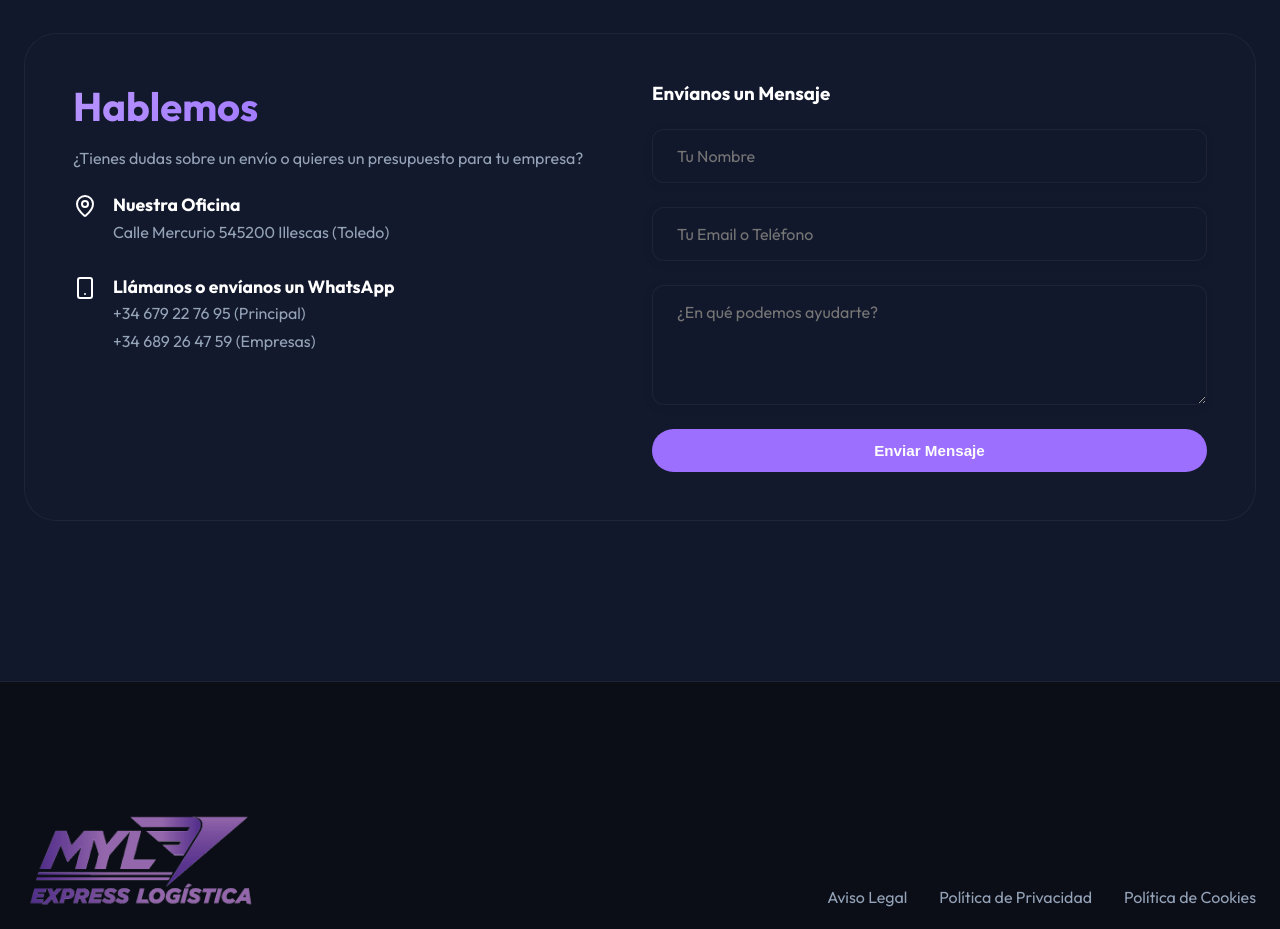
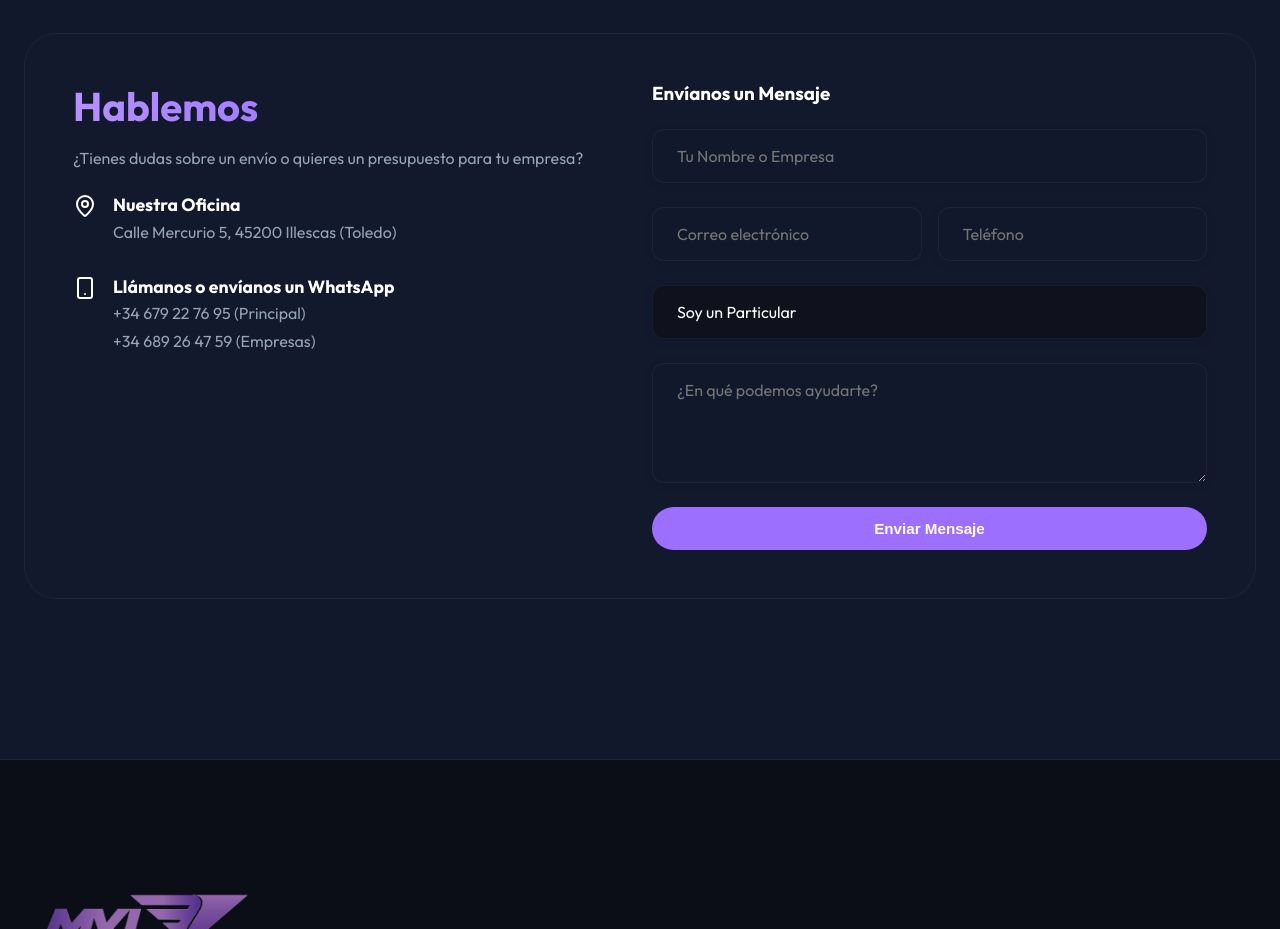
Before and after one commit to dadoga31/myl-express-web, a React (Vite) app: page / in a window 1280 px wide. Shown: the part 5000-5929 px from the top of the page. Built offline with nearby package versions, Linux system fonts and the light colour scheme.

Commit message:
Actualización de la web: cambios en antigravity

```diff
--- a/src/App.jsx
+++ b/src/App.jsx
@@ -130,6 +130,51 @@ const SplineBackground = () => {
 function App() {
   const [scrolled, setScrolled] = useState(false);
   const [modalConfig, setModalConfig] = useState({ isOpen: false, title: '', content: '' });
+
+  const [formData, setFormData] = useState({
+    nombre: '',
+    email: '',
+    telefono: '',
+    tipo: 'Particular',
+    mensaje: ''
+  });
+  const [formStatus, setFormStatus] = useState('');
+
+  const handleFormSubmit = async (e) => {
+    e.preventDefault();
+    setFormStatus('sending');
+    try {
+      const response = await fetch("https://formsubmit.co/ajax/docasal28@gmail.com", {
+        method: "POST",
+        headers: {
+          'Content-Type': 'application/json',
+          'Accept': 'application/json'
+        },
+        body: JSON.stringify({
+          _language: "es",
+          _captcha: "false",
+          _subject: "Nuevo Lead WEB: " + formData.tipo + " - " + formData.nombre,
+          _template: "table",
+          Nombre: formData.nombre,
+          Email: formData.email,
+          Telefono: formData.telefono,
+          Perfil: formData.tipo,
+          Mensaje: formData.mensaje
+        })
+      });
+      if (response.ok) {
+        setFormStatus('success');
+        setFormData({ nombre: '', email: '', telefono: '', tipo: 'Particular', mensaje: '' });
+        setTimeout(() => setFormStatus(''), 6000);
+      } else {
+        setFormStatus('error');
+        setTimeout(() => setFormStatus(''), 6000);
+      }
+    } catch (error) {
+      setFormStatus('error');
+      setTimeout(() => setFormStatus(''), 6000);
+    }
+  };
 
   const openModal = (type) => {
     const titles = { aviso: 'Aviso Legal', privacidad: 'Política de Privacidad', cookies: 'Política de Cookies' };
@@ -500,7 +545,7 @@ function App() {
                     <MapPin className="text-accent" />
                     <div>
                       <h5>Nuestra Oficina</h5>
-                      <p>Calle Mercurio 545200 Illescas (Toledo)</p>
+                      <p>Calle Mercurio 5, 45200 Illescas (Toledo)</p>
                     </div>
                   </div>
 
@@ -517,13 +562,68 @@ function App() {
 
               <div className="contact-form-placeholder">
                 <h3>Envíanos un Mensaje</h3>
-                <form className="minimal-form" action="https://formsubmit.co/docasal28@gmail.com" method="POST">
-                  <input type="hidden" name="_captcha" value="false" />
-                  <input type="hidden" name="_subject" value="Nuevo mensaje desde la web MYL Exprés" />
-                  <input type="text" name="nombre" placeholder="Tu Nombre" className="form-input" required />
-                  <input type="text" name="contacto" placeholder="Tu Email o Teléfono" className="form-input" required />
-                  <textarea name="mensaje" placeholder="¿En qué podemos ayudarte?" className="form-input form-textarea" required></textarea>
-                  <button type="submit" className="btn-primary" style={{width: '100%'}}>Enviar Mensaje</button>
+                <form className="minimal-form" onSubmit={handleFormSubmit}>
+                  <input
+                    type="text"
+                    placeholder="Tu Nombre o Empresa"
+                    className="form-input"
+                    required
+                    value={formData.nombre}
+                    onChange={(e) => setFormData({...formData, nombre: e.target.value})}
+                  />
+
+                  <div style={{ display: 'grid', gridTemplateColumns: 'repeat(auto-fit, minmax(150px, 1fr))', gap: '1rem' }}>
+                    <input
+                      type="email"
+                      placeholder="Correo electrónico"
+                      className="form-input"
+                      required
+                      value={formData.email}
+                      onChange={(e) => setFormData({...formData, email: e.target.value})}
+                    />
+                    <input
+                      type="tel"
+                      placeholder="Teléfono"
+                      className="form-input"
+                      required
+                      value={formData.telefono}
+                      onChange={(e) => setFormData({...formData, telefono: e.target.value})}
+                    />
+                  </div>
+
+                  <select
+                    className="form-input"
+                    style={{ appearance: 'none', backgroundColor: 'rgba(15, 17, 26, 0.8)', color: 'white' }}
+                    value={formData.tipo}
+                    onChange={(e) => setFormData({...formData, tipo: e.target.value})}
+                    required
+                  >
+                    <option value="Particular">Soy un Particular</option>
+                    <option value="Empresa">Soy una Empresa / Tienda Online</option>
+                  </select>
+
+                  <textarea
+                    placeholder="¿En qué podemos ayudarte?"
+                    className="form-input form-textarea"
+                    required
+                    value={formData.mensaje}
+                    onChange={(e) => setFormData({...formData, mensaje: e.target.value})}
+                  ></textarea>
+
+                  <button type="submit" className="btn-primary" style={{width: '100%'}} disabled={formStatus === 'sending'}>
+                    {formStatus === 'sending' ? 'Enviando Mensaje...' : 'Enviar Mensaje'}
+                  </button>
+
+                  {formStatus === 'success' && (
+                    <div style={{ padding: '1rem', background: 'rgba(34, 197, 94, 0.1)', border: '1px solid rgba(34, 197, 94, 0.3)', color: '#4ade80', borderRadius: '0.5rem', marginTop: '1rem', textAlign: 'center', fontSize: '0.95rem' }}>
+                      ¡Mensaje enviado con éxito! Nos pondremos en contacto contigo pronto.
+                    </div>
+                  )}
+                  {formStatus === 'error' && (
+                    <div style={{ padding: '1rem', background: 'rgba(239, 68, 68, 0.1)', border: '1px solid rgba(239, 68, 68, 0.3)', color: '#f87171', borderRadius: '0.5rem', marginTop: '1rem', textAlign: 'center', fontSize: '0.95rem' }}>
+                      Error al enviar. Revisa tu conexión o vuelve a intentarlo.
+                    </div>
+                  )}
                 </form>
               </div>
             </motion.div>
```
